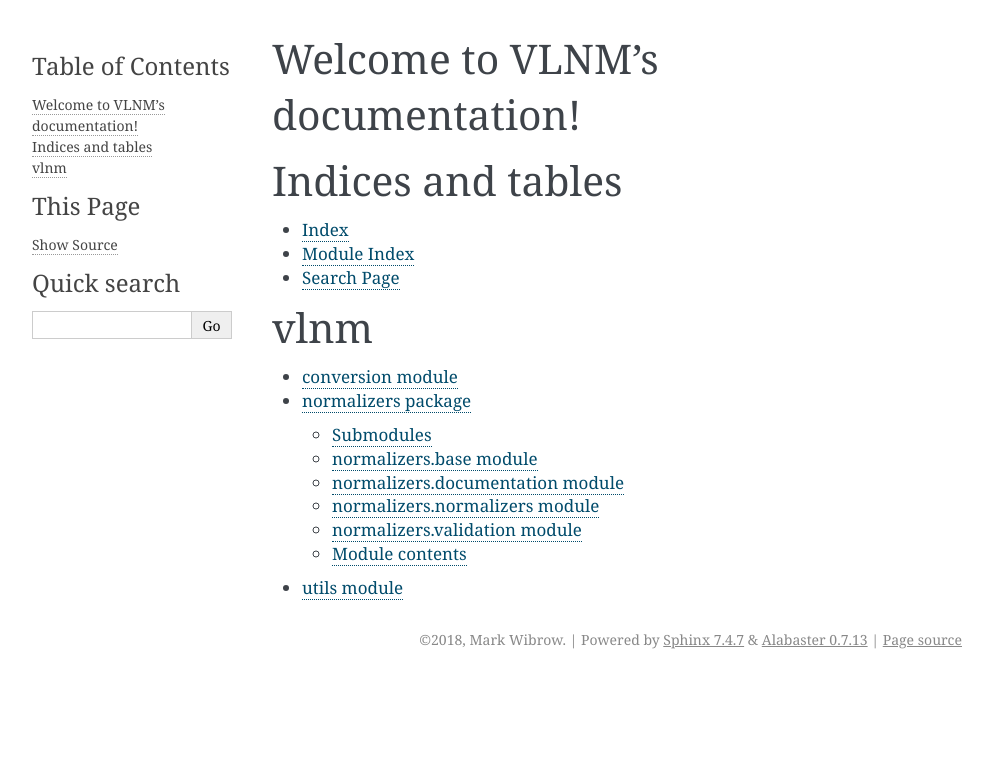
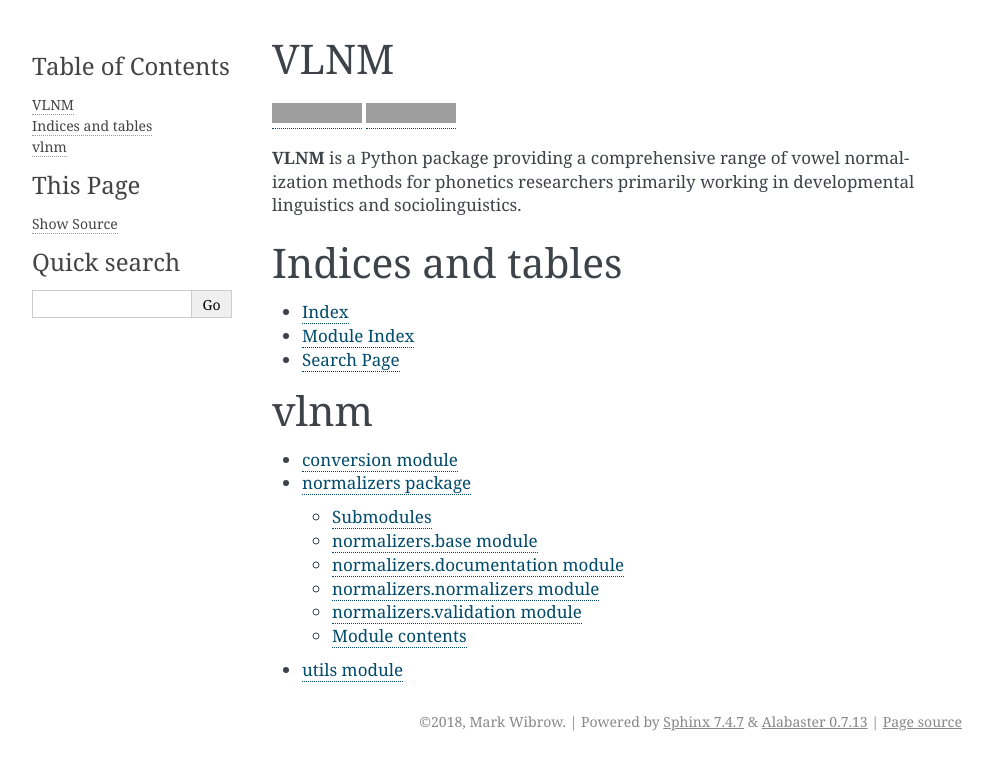
Before and after one commit to mwibrow/vlnm, a Sphinx documentation site: the page built from docs/source/index.rst, in a window 1280 px wide. Shown: the top 770 px of the page, without its empty margins (148-1141 px from the left). Built offline with Sphinx 7.4.7, drawn with Linux system fonts in a browser that asks for light colours; grey boxes are pictures that could not be loaded.

Commit message:
Actually start working on documentation

```diff
--- a/docs/source/index.rst
+++ b/docs/source/index.rst
@@ -3,8 +3,16 @@
    You can adapt this file completely to your liking, but it should at least
    contain the root `toctree` directive.
 
-Welcome to VLNM's documentation!
-================================
+VLNM
+====
+
+|build status| |coverage|
+
+**VLNM** is a Python package providing a comprehensive
+range of vowel normalization methods
+for phonetics researchers primarily working in
+developmental linguistics and
+sociolinguistics.
 
 .. toctree::
    :maxdepth: 2
```
Also changed, not shown: other parts of docs/source/index.rst (+6 -0 lines).
